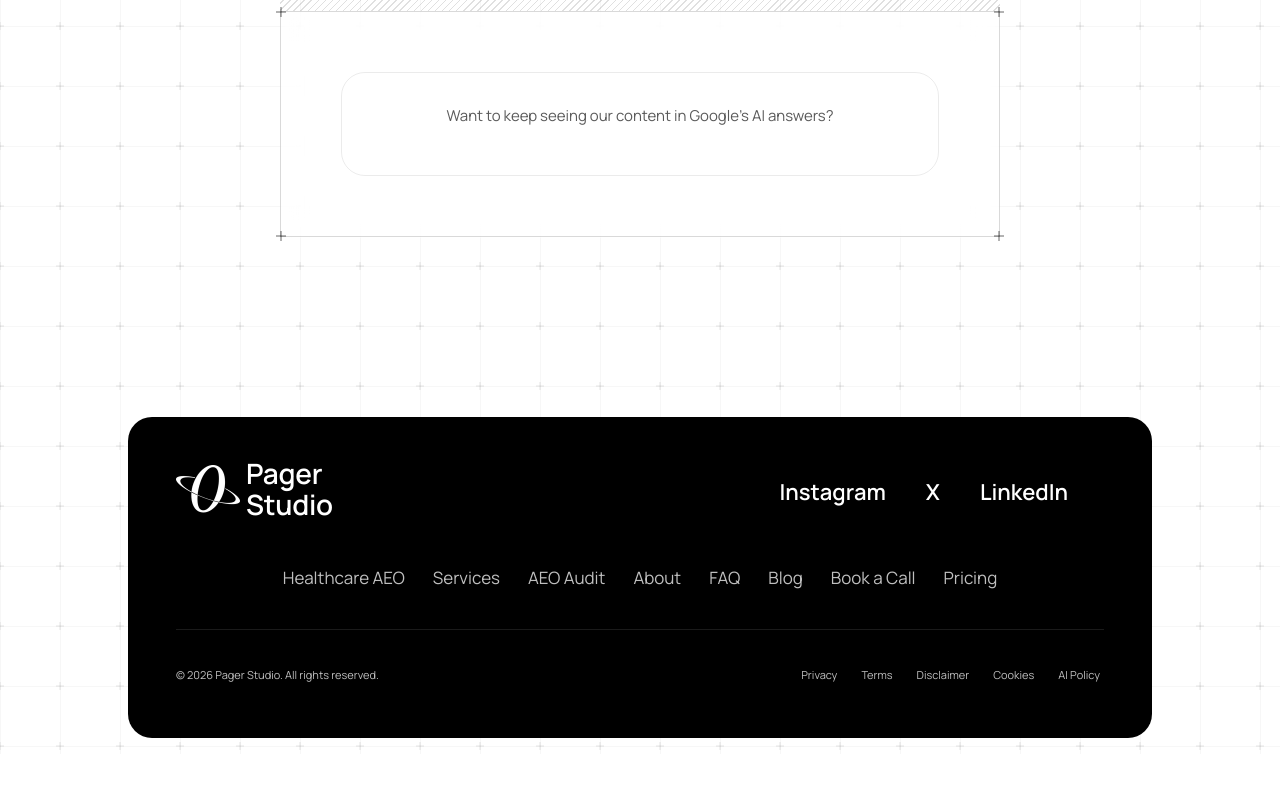
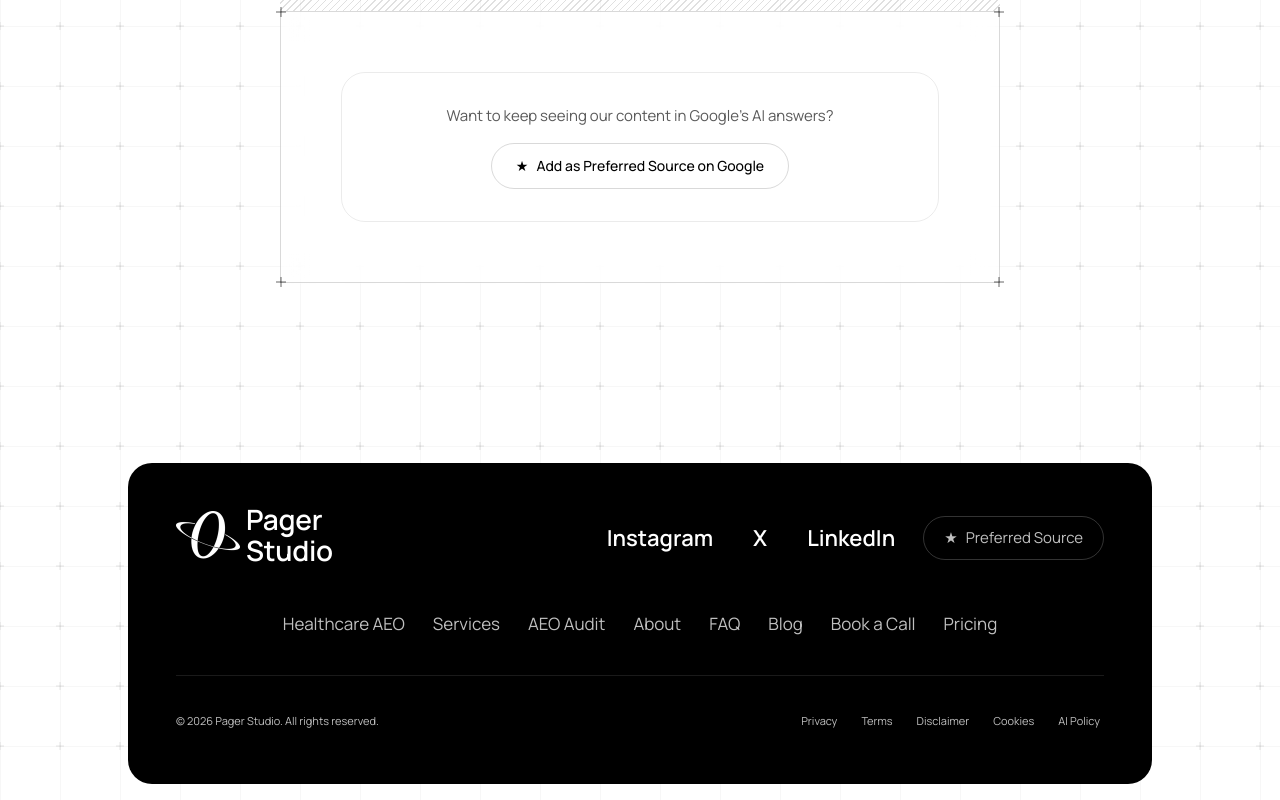
Before and after one commit to pagerstudio/pagerstudio, a Next.js app: page /about in a window 1280 px wide. Shown: the part 2854-3654 px from the top of the page. Before the commit the page ends 3608 px from the top, so only its background shows below. Built offline with nearby package versions, Linux system fonts and the light colour scheme.

Commit message:
fix: remove broken Google SwG embed, use reliable link-based Preferred Source button
- Footer: Logo + Social + ★ Preferred Source all on one row
- Blog/About: PreferredSourceButton with link to Google preferences
- Remove unused SwG script and CSP additions

```diff
--- a/next.config.ts
+++ b/next.config.ts
@@ -12,7 +12,7 @@ const nextConfig: NextConfig = {
         { key: "Referrer-Policy", value: "strict-origin-when-cross-origin" },
         { key: "Permissions-Policy", value: "camera=(), microphone=(), geolocation=()" },
         { key: "Strict-Transport-Security", value: "max-age=31536000" },
-        { key: "Content-Security-Policy", value: "default-src 'self'; script-src 'self' 'unsafe-inline' 'unsafe-eval' https://app.cal.com https://cal.com https://news.google.com https://www.gstatic.com; style-src 'self' 'unsafe-inline' https://fonts.googleapis.com; img-src 'self' data: https://app.cal.com https://cal.com https://www.gstatic.com; font-src 'self' https://fonts.gstatic.com; connect-src 'self' https://app.cal.com https://cal.com https://news.google.com; frame-src 'self' https://app.cal.com https://cal.com https://news.google.com; frame-ancestors 'none'; base-uri 'self'; form-action 'self'" },
+        { key: "Content-Security-Policy", value: "default-src 'self'; script-src 'self' 'unsafe-inline' 'unsafe-eval' https://app.cal.com https://cal.com; style-src 'self' 'unsafe-inline'; img-src 'self' data: https://app.cal.com https://cal.com; font-src 'self'; connect-src 'self' https://app.cal.com https://cal.com; frame-src 'self' https://app.cal.com https://cal.com; frame-ancestors 'none'; base-uri 'self'; form-action 'self'" },
         { key: "Cross-Origin-Opener-Policy", value: "same-origin" },
       ],
     },
--- a/src/app/layout.tsx
+++ b/src/app/layout.tsx
@@ -89,7 +89,6 @@ export default function RootLayout({
         <link rel="alternate" href="/llms.txt" type="text/plain" title="LLM context file" />
         <link rel="alternate" href="/feed.xml" type="application/rss+xml" title="Pager Studio Blog" />
         <link rel="manifest" href="/manifest.json" />
-        <script async src="https://news.google.com/swg/js/v1/publisher.js"></script>
       </head>
       <body className="min-h-screen flex flex-col relative isolate">
         <noscript>
--- a/src/components/Footer.tsx
+++ b/src/components/Footer.tsx
@@ -1,7 +1,6 @@
 "use client";
 
 import Link from "next/link";
-import { useEffect, useRef } from "react";
 import Logo from "./Logo";
 
 const socialLinks = [
@@ -29,21 +28,6 @@ const legalLinks = [
   { label: "AI Policy", href: "/ai-policy" },
 ];
 
-function PreferredBtn({ className }: { className?: string }) {
-  const ref = useRef<HTMLDivElement>(null);
-
-  useEffect(() => {
-    if (ref.current && !ref.current.hasChildNodes()) {
-      const btn = document.createElement("div");
-      btn.setAttribute("google-add-preferred-source-btn", "");
-      btn.setAttribute("data-theme", "dark");
-      ref.current.appendChild(btn);
-    }
-  }, []);
-
-  return <div ref={ref} className={className} />;
-}
-
 export default function Footer() {
   return (
     <footer className="px-[20px] md:px-8 pb-4">
@@ -51,13 +35,13 @@ export default function Footer() {
         className="mx-auto max-w-5xl text-white rounded-2xl px-[30px] md:px-12 py-[40px] md:py-10"
         style={{ backgroundColor: "#000" }}
       >
-        {/* Row 1: Logo + Social + Preferred Source Button */}
+        {/* Row 1: Logo + Social + Preferred Source */}
         <div className="flex flex-col items-center gap-6 md:flex-row md:justify-between md:items-center md:gap-4">
           <Link href="/" aria-label="Pager Studio — Home" className="shrink-0 focus-visible:outline-none focus-visible:ring-2 focus-visible:ring-white focus-visible:ring-offset-2 focus-visible:ring-offset-black rounded">
             <Logo dark={false} />
           </Link>
 
-          <div className="flex items-center gap-6 md:gap-8 flex-wrap justify-center">
+          <div className="flex items-center gap-4 md:gap-6 flex-wrap justify-center">
             <nav aria-label="Social links" className="flex items-center gap-6 md:gap-8">
               {socialLinks.map((link) => (
                 <a
@@ -73,11 +57,19 @@ export default function Footer() {
               ))}
             </nav>
 
-            <PreferredBtn className="shrink-0" />
+            <a
+              href="https://www.google.com/preferences/source?q=pagerstudio.space"
+              target="_blank"
+              rel="noopener noreferrer"
+              className="shrink-0 inline-flex items-center gap-2 px-5 py-2.5 rounded-full border border-white/20 text-footnote md:text-subhead text-text-inverse-secondary hover:text-white hover:border-white/40 transition-colors focus-visible:outline-none focus-visible:ring-2 focus-visible:ring-white focus-visible:ring-offset-2 focus-visible:ring-offset-black"
+            >
+              <span>★</span>
+              Preferred Source
+            </a>
           </div>
         </div>
 
-        {/* Row 2: Page Links (horizontal) */}
+        {/* Row 2: Page Links */}
         <nav aria-label="Page links" className="mt-6 md:mt-8 flex items-center justify-center flex-wrap gap-x-5 gap-y-2">
           {pageLinks.map((link) => (
             <Link
--- a/src/components/PreferredSourceButton.tsx
+++ b/src/components/PreferredSourceButton.tsx
@@ -1,36 +1,22 @@
 "use client";
 
-import { useEffect, useRef } from "react";
+import Link from "next/link";
 
 export default function PreferredSourceButton() {
-  const ref = useRef<HTMLDivElement>(null);
-
-  useEffect(() => {
-    if (!ref.current || ref.current.hasChildNodes()) return;
-    const observer = new MutationObserver(() => {
-      if (ref.current && !ref.current.querySelector("[google-add-preferred-source-btn]")) {
-        const btn = document.createElement("div");
-        btn.setAttribute("google-add-preferred-source-btn", "");
-        btn.setAttribute("data-theme", "light");
-        ref.current.appendChild(btn);
-      }
-    });
-    observer.observe(document.head, { childList: true, subtree: true });
-    if (document.querySelector('script[src*="news.google.com/swg"]')) {
-      const btn = document.createElement("div");
-      btn.setAttribute("google-add-preferred-source-btn", "");
-      btn.setAttribute("data-theme", "light");
-      ref.current.appendChild(btn);
-    }
-    return () => observer.disconnect();
-  }, []);
-
   return (
     <div className="w-full rounded-2xl border border-border-subtle p-6 md:p-8 text-center">
       <p className="text-subhead text-text-secondary">
         Want to keep seeing our content in Google&apos;s AI answers?
       </p>
-      <div ref={ref} className="mt-4 flex justify-center" />
+      <Link
+        href="https://www.google.com/preferences/source?q=pagerstudio.space"
+        target="_blank"
+        rel="noopener noreferrer"
+        className="mt-4 inline-flex items-center gap-2 px-6 py-3 rounded-full border border-border-default text-sm font-medium text-black hover:bg-fill-hover transition-colors focus-visible:outline-none focus-visible:ring-2 focus-visible:ring-black focus-visible:ring-offset-2"
+      >
+        <span>★</span>
+        Add as Preferred Source on Google
+      </Link>
     </div>
   );
 }
```
